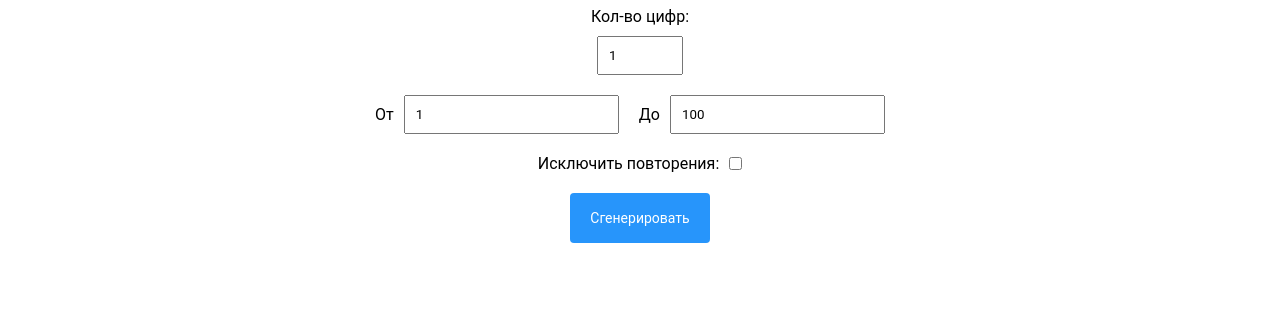
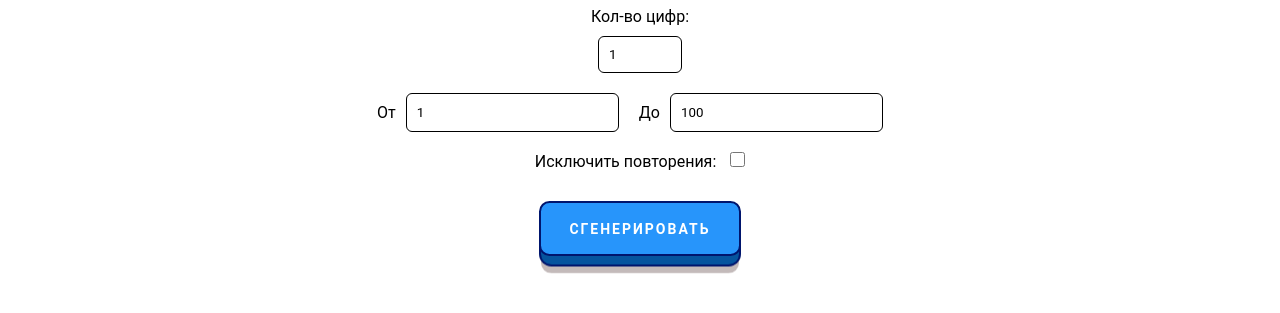
Before and after one commit to stratorr/FE-JS-Course, a plain HTML site: page Mini-Projects JS/Projects/Randomizer/src/index.html in a window 1280 px wide. Shown: the part 311-624 px from the top of the page. Drawn offline with Linux system fonts and the light colour scheme.

Commit message:
Fixed bugs

```diff
--- a/Mini-Projects JS/Projects/Randomizer/src/css/styles.css
+++ b/Mini-Projects JS/Projects/Randomizer/src/css/styles.css
@@ -18,6 +18,8 @@ input {
   padding: 10px;
   outline: none;
   font-family: "Roboto", sans-serif;
+  border-radius: 6px;
+  border: 1px solid black;
 }
 
 .header {
@@ -82,27 +84,69 @@ input {
   margin-right: 20px;
 }
 
-.btn {
-  margin-top: 20px;
-  width: 140px;
-  height: 50px;
-  background-color: #2795fb;
-  border: none;
-  color: #fff;
-  border-radius: 4px;
-  cursor: pointer;
-}
-
 .num {
   margin: 20px;
 }
 
-.wrap {
+.repeat {
   margin-top: 20px;
   display: flex;
   align-items: center;
 }
 
-.wrap input {
+.num_repeat {
+  width: 15px;
+  height: 15px;
+}
+
+.repeat input {
   margin-left: 10px;
 }
+
+/*  */
+
+.btn {
+  margin-top: 30px;
+  font-weight: 600;
+  color: #fff;
+  text-transform: uppercase;
+  padding: 1.25em 2em;
+  background: #2795fb;
+  border: 2px solid #00156d;
+  border-radius: 0.75em;
+  transition: transform 0.15s;
+  transform-style: preserve-3d;
+  letter-spacing: 2px;
+}
+.btn::before {
+  position: absolute;
+  content: "";
+  width: 100%;
+  height: 100%;
+  top: 0;
+  left: 0;
+  right: 0;
+  bottom: 0;
+  background: #05549e;
+  border-radius: inherit;
+  box-shadow: 0 0 0 2px #00156d, 0 0.625em 0 0 #c3baba;
+  transform: translate3d(0, 0.75em, -1em);
+  transition: transform 0.15s, box-shadow 0.15s;
+}
+
+.btn:hover {
+  background: #2795fb;
+  transform: translate(0, 0.25em);
+}
+.btn:hover::before {
+  box-shadow: 0 0 0 2px black, 0 0.5em 0 0 #d3c9c8;
+  transform: translate3d(0, 0.5em, -1em);
+}
+.btn:active {
+  background: #2795fb;
+  transform: translate(0em, 0.75em);
+}
+.btn:active::before {
+  box-shadow: 0 0 0 2px #685f62, 0 0 #ffe3e2;
+  transform: translate3d(0, 0, -1em);
+}
--- a/Mini-Projects JS/Projects/Randomizer/src/index.html
+++ b/Mini-Projects JS/Projects/Randomizer/src/index.html
@@ -32,13 +32,15 @@
           <input type="text" value="100" class="to" />
         </div>
 
-        <div class="wrap">
-          <span>Исключить повторения:</span>
-          <input type="checkbox" class="num_repeat" />
+        <div class="repeat">
+          <label
+            >Исключить повторения: <input type="checkbox" class="num_repeat"
+          /></label>
         </div>
         <button class="btn">Сгенерировать</button>
       </div>
     </div>
+
     <script src="js/main.js"></script>
   </body>
 </html>
--- a/Mini-Projects JS/Projects/Randomizer/src/js/main.js
+++ b/Mini-Projects JS/Projects/Randomizer/src/js/main.js
@@ -8,6 +8,10 @@
   const max = document.querySelector(".to"); // до
   const button = document.querySelector(".btn");
   const repeatNums = document.querySelector(".num_repeat");
+
+  if (min.value > 100) {
+    min.value = "";
+  }
 
   //EVENTS
 
@@ -20,6 +24,7 @@
     } else {
       showNumbers(min.value, max.value, amount.value);
     }
+    checkInput();
   });
 
   function generateNumberWithoutRepeat(min, max, amount) {
@@ -57,6 +62,8 @@
     });
   }
 
+  function checkInput() {}
+
   // FUNCTIONS
 
   // Генерация Рандомного Числа
@@ -83,6 +90,6 @@
   }
 
   window.addEventListener("load", () => {
-    num.textContent = generateRandomNumber(0, 100);
+    num.textContent = generateRandomNumber(1, 100);
   });
 })();
--- a/Mini-Projects JS/Projects/Who want to be a millionare/src/js/app.js
+++ b/Mini-Projects JS/Projects/Who want to be a millionare/src/js/app.js
@@ -342,3 +342,5 @@
       .setAttribute("stroke-dasharray", circleDasharray);
   }
 })();
+
+//
```
